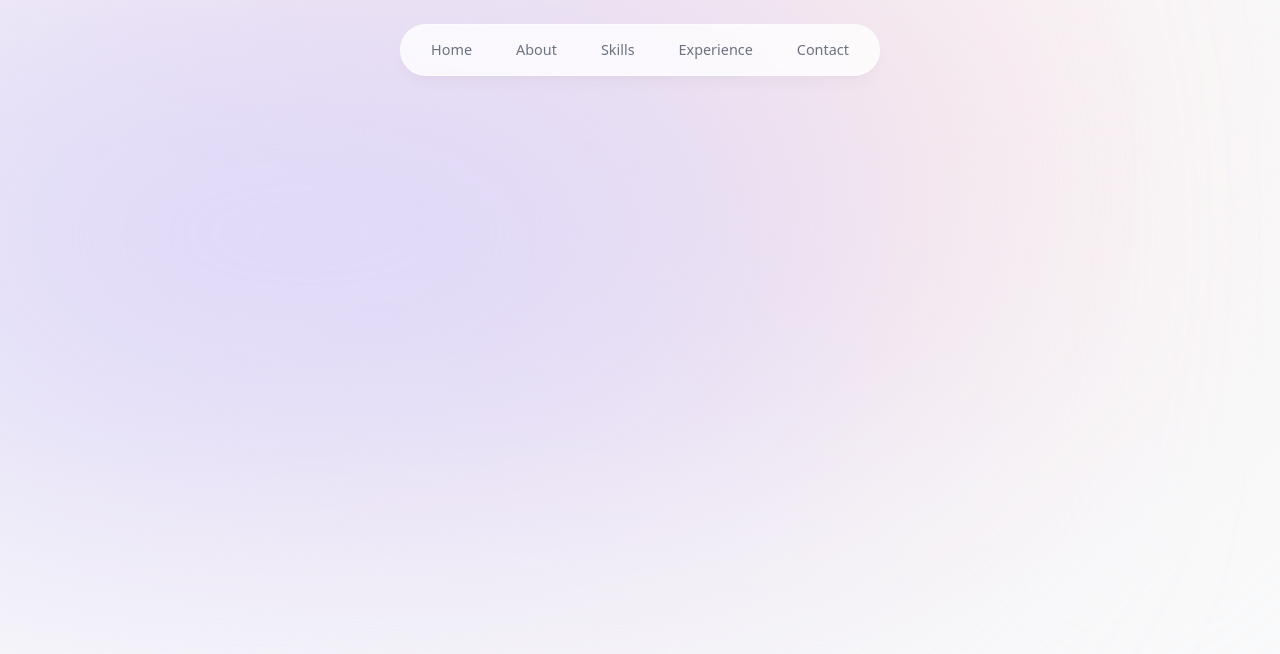
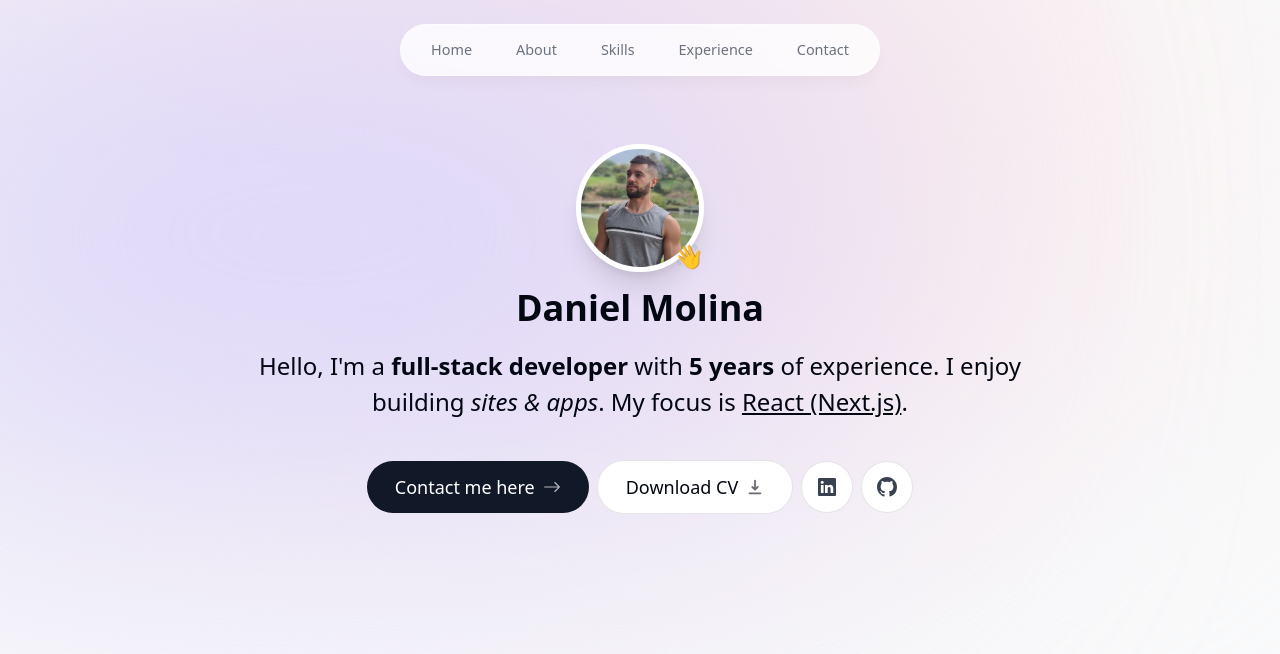
Before and after one commit to Molina-Daniel/personal-website, a Next.js app: page / in a window 1280 px wide. Shown: the top 654 px of the page. Built offline with nearby package versions, Linux system fonts and the light colour scheme.

Commit message:
feat: add intro section

```diff
--- a/app/layout.tsx
+++ b/app/layout.tsx
@@ -28,7 +28,7 @@
   return (
     <html lang="en">
       <body
-        className={`${geistSans.variable} ${geistMono.variable} bg-gray-50 text-gray-950 relative h-[1000px]`}
+        className={`${geistSans.variable} ${geistMono.variable} bg-gray-50 text-gray-950 relative h-[1000px] pt-28 sm:pt-36`}
       >
         <div className="bg-[#fbe2e3] absolute top-[-6rem] -z-10 right-[11rem] h-[31.25rem] w-[31.25rem] rounded-full blur-[10rem] sm:w-[68.75rem]"></div>
         <div className="bg-[#dbd7fb] absolute top-[-1rem] -z-10 left-[-35rem] h-[31.25rem] w-[50rem] rounded-full blur-[10rem] sm:w-[68.75rem] md:left-[-33rem] lg:left-[-28rem] xl:left-[-15rem] 2xl:left-[-5rem]"></div>
--- a/app/page.tsx
+++ b/app/page.tsx
@@ -1,3 +1,9 @@
+import Intro from "@/components/Intro";
+
 export default function Home() {
-  return <main className=""></main>;
+  return (
+    <main className="flex flex-col items-center px-4">
+      <Intro />
+    </main>
+  );
 }
--- /dev/null
+++ b/components/Intro.tsx
@@ -0,0 +1,117 @@
+/* eslint-disable react/no-unescaped-entities */
+"use client";
+
+import React from "react";
+import Image from "next/image";
+import Link from "next/link";
+import { motion } from "framer-motion";
+import { BsArrowRight, BsGithub, BsLinkedin } from "react-icons/bs";
+import { HiDownload } from "react-icons/hi";
+
+const Intro = () => {
+  return (
+    <section
+      id="home"
+      className="mb-28 max-w-[50rem] text-center sm:mb-0 scroll-mt-[100rem]"
+    >
+      <div className="flex items-center justify-center">
+        <div className="relative">
+          <motion.div
+            initial={{ opacity: 0, scale: 0 }}
+            animate={{ opacity: 1, scale: 1 }}
+            transition={{
+              type: "tween",
+              duration: 0.2,
+            }}
+          >
+            <Image
+              src="/profile-photo.jpg"
+              alt="Daniel Molina"
+              width={192}
+              height={192}
+              quality={100}
+              priority={true}
+              className="h-32 w-32 rounded-full object-cover border-full border-[0.35rem] border-white shadow-xl"
+            />
+          </motion.div>
+          <motion.span
+            initial={{ opacity: 0, scale: 0 }}
+            animate={{ opacity: 1, scale: 1 }}
+            transition={{
+              type: "spring",
+              stiffness: 125,
+              delay: 0.1,
+              duration: 0.7,
+            }}
+            className="absolute bottom-0 right-0 text-2xl"
+          >
+            👋
+          </motion.span>
+        </div>
+      </div>
+
+      <motion.h1
+        className="mb-5 mt-4 px-4 text-4xl font-medium"
+        initial={{ opacity: 0, y: 100 }}
+        animate={{ opacity: 1, y: 0 }}
+      >
+        <span className="font-bold">Daniel Molina</span>
+      </motion.h1>
+      <motion.h2
+        className="mb-10 mt-4 px-4 text-xl font-medium !leading-[1.5] sm:text-2xl"
+        initial={{ opacity: 0, y: 100 }}
+        animate={{ opacity: 1, y: 0 }}
+      >
+        <span>Hello, I'm a </span>
+        <span className="font-bold">full-stack developer</span> with
+        <span className="font-bold"> 5 years</span> of experience. I enjoy
+        building <span className="italic">sites & apps</span>. My focus is{" "}
+        <span className="underline">React (Next.js)</span>.
+      </motion.h2>
+
+      <motion.div
+        className="flex flex-col sm:flex-row items-center justify-center gap-2 px-4 text-lg font-medium"
+        initial={{ opacity: 0, y: 100 }}
+        animate={{ opacity: 1, y: 0 }}
+        transition={{
+          delay: 0.2,
+        }}
+      >
+        <Link
+          href="#contact"
+          className="group bg-gray-900 text-white px-7 py-3 flex items-center gap-2 rounded-full outline-none focus:scale-110 hover:scale-110 transition hover:bg-gray-950 active:scale-105"
+        >
+          Contact me here{" "}
+          <BsArrowRight className="opacity-70 group-hover:translate-x-1 transition" />
+        </Link>
+
+        <a
+          href=""
+          download
+          className="group bg-white px-7 py-3 flex items-center gap-2 rounded-full outline-none focus:scale-110 hover:scale-110 transition active:scale-105 border border-black/10"
+        >
+          Download CV{" "}
+          <HiDownload className="opacity-60 group-hover:translate-y-1 transition" />
+        </a>
+
+        <a
+          href="https://www.linkedin.com/in/daniel-molina-developer/"
+          target="_blank"
+          className="bg-white p-4 text-gray-700 flex items-center gap-2 rounded-full focus:scale-[1.15] hover:scale-[1.15] hover:text-gray-950 transition active:scale-105 border border-black/10"
+        >
+          <BsLinkedin />
+        </a>
+
+        <a
+          href="https://github.com/Molina-Daniel"
+          target="_blank"
+          className="bg-white p-[15px] text-gray-700 text-xl flex items-center gap-2 rounded-full focus:scale-[1.15] hover:scale-[1.15] hover:text-gray-950 transition active:scale-105 border border-black/10"
+        >
+          <BsGithub />
+        </a>
+      </motion.div>
+    </section>
+  );
+};
+
+export default Intro;
--- a/package.json
+++ b/package.json
@@ -12,7 +12,8 @@
     "framer-motion": "^11.11.9",
     "next": "14.2.15",
     "react": "^18",
-    "react-dom": "^18"
+    "react-dom": "^18",
+    "react-icons": "^5.3.0"
   },
   "devDependencies": {
     "@types/node": "^20",
```
Also changed, not shown: public/profile-photo.jpg (added), 1 other file (tests, documents, lock files or other folders).
